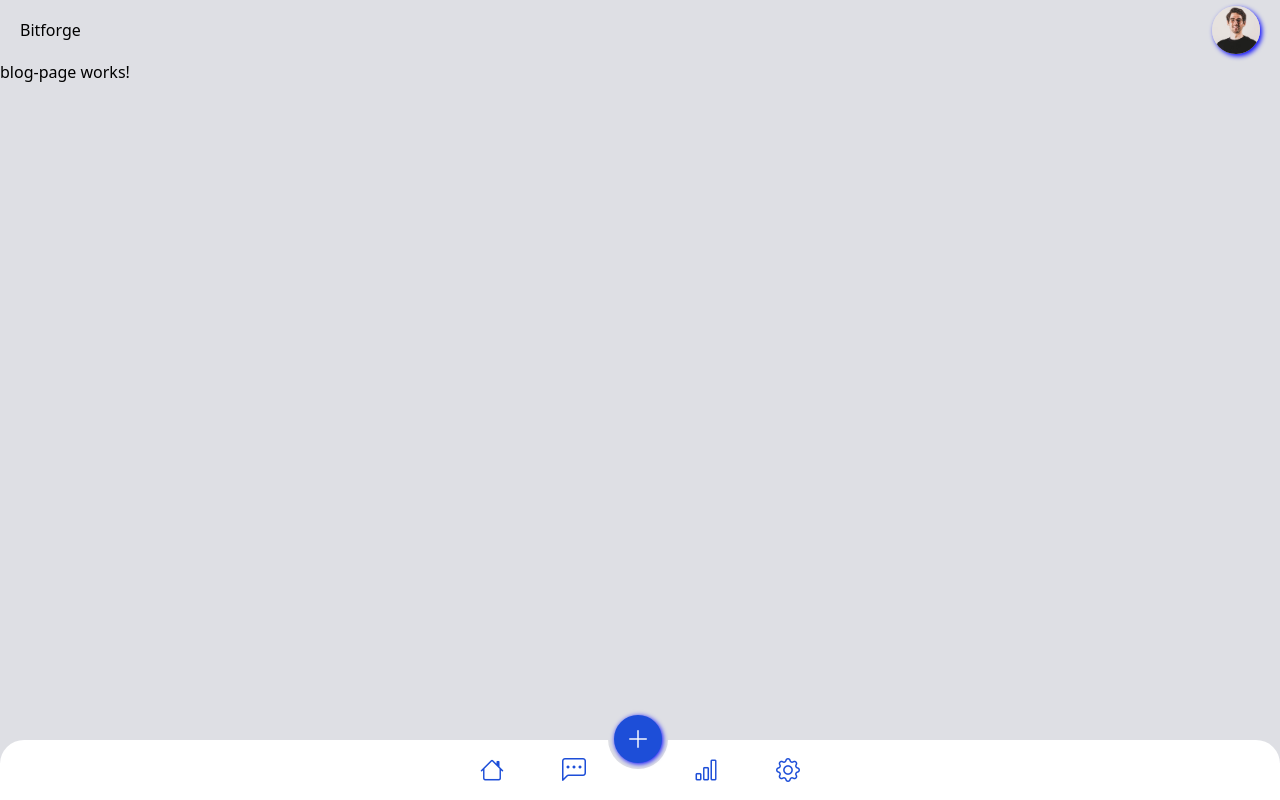
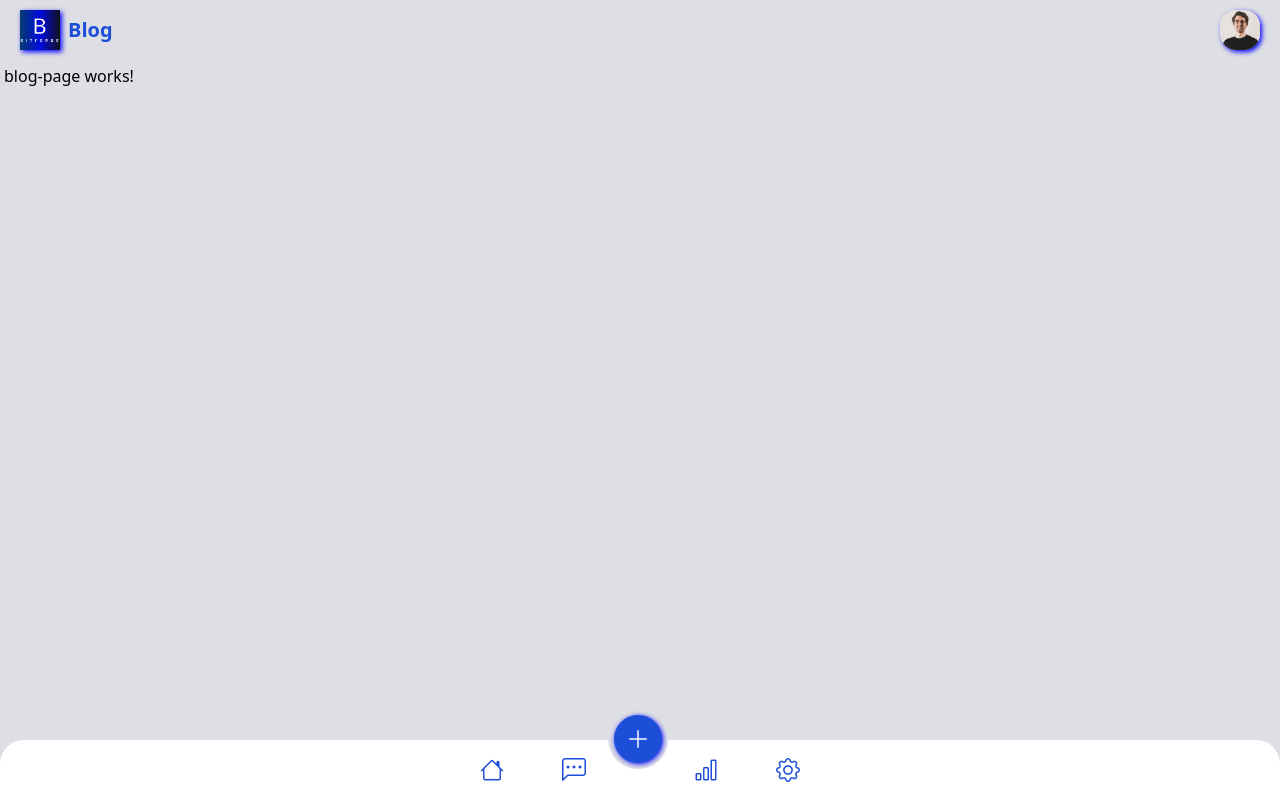
Before and after one commit to euclidesseg/bitforgeblog, an Angular app: page /bitforge/blogs in a window 1280 px wide. Built offline with nearby package versions, Linux system fonts and the light colour scheme.

Commit message:
design site

```diff
--- a/angular.json
+++ b/angular.json
@@ -82,5 +82,8 @@
         }
       }
     }
+  },
+  "cli": {
+    "analytics": false
   }
 }
--- a/src/app/bitforgeblog/pages/layout-page/layout-page.component-movile.css
+++ b/src/app/bitforgeblog/pages/layout-page/layout-page.component-movile.css
@@ -11,6 +11,7 @@
 .navbar {
     height: 60px;
     background-color: var(--background-body);
+    overflow: hidden;
 }
 .navbar figure img{
     box-shadow: 2px 2px 5px blue;
@@ -18,12 +19,17 @@
 
 .section__home {
     height: auto;
-    min-height: calc(100vh - 120px);
+    height: calc(100vh - 120px);
+    width: 100vw;
     border: none;
     margin: 0;
 }
 
-.section__router {}
+.section__router {
+  min-height: 100%;
+  width: 100%;
+  display: flex;
+}
 
 .footer {
     position: relative;
--- a/src/app/bitforgeblog/pages/layout-page/layout-page.component.html
+++ b/src/app/bitforgeblog/pages/layout-page/layout-page.component.html
@@ -1,11 +1,14 @@
 <!-- sidebar -->
 <nav class="navbar bg-white flex justify-between items-center p-5">
-  <div class="logo ">
-    <span>Bitforge</span>
+  <div class="logo flex justify-center items-center gap-2">
+   <figure class=" w-10 h-10">
+    <img src="assets/images/logo.png" alt="" class="w-full h-full">
+   </figure>
+   <h1 class="text-xl text-blue-700 font-bold">Blog</h1>
   </div>
   <div class="user">
-    <figure class="img-fluid w-12 h-12" [routerLink]="'./profile'">
-      <img src="assets/images/user.avif" alt="" class="w-full h-full rounded-full">
+    <figure class="w-10 h-10 cursor-pointer" [routerLink]="'./profile'">
+      <img src="assets/images/user.avif" alt="" class="w-full h-full rounded-2xl">
     </figure>
   </div>
 </nav>
@@ -15,13 +18,12 @@
 </nav>
 
 
-<section class="section__home">
-  <section class="section__router">
+<section class="section__home p-1">
+  <section class="section__router w-100 h-100 ">
     <router-outlet></router-outlet>
   </section>
+</section>
 
-
-</section>
 <footer class="footer flex items-center justify-center p-5 rounded-tl-3xl rounded-tr-3xl">
   <ul class="list__items flex items-center justify-between w-80 relative">
     @for (item of routesItems; track item.label) {
```
Also changed, not shown: src/assets/images/logo.png (added).
